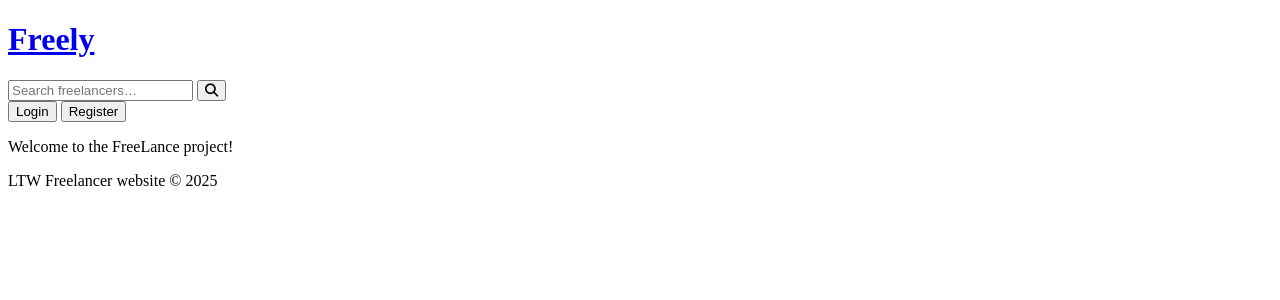
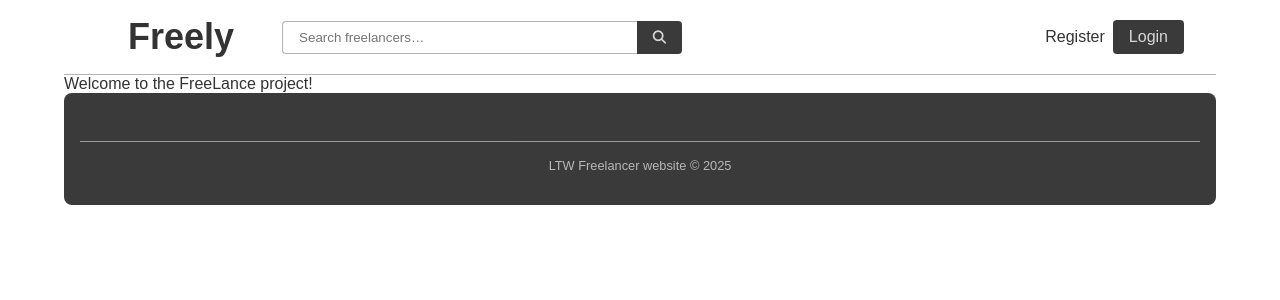
Before and after one commit to huimobi/Freely, a PHP site: page / in a window 1280 px wide. Shown: the top 300 px of the page. Run offline with PHP 8.4, Linux system fonts and the light colour scheme; some libraries are stand-ins or nearby versions.

Commit message:
Style login, register, header and footer

```diff
--- a/css/style.css
+++ b/css/style.css
@@ -0,0 +1,227 @@
+:root {
+
+  --color-background:      #fff;
+  --color-background-dark: #3a3a3a;
+  --color-text:            #333;
+  --color-text-light:      #d7d7d7;
+  --color-border:          #b6b3b3;
+  --color-hover:           #111111;
+
+  --spacing-sm:  0.5rem;
+  --spacing-md:  1rem;
+  --spacing-lg:  2rem;
+
+  --radius-sm:   4px;
+  --radius-md:   8px;
+  --radius-lg:   12px;
+}
+
+/* Global Styles */
+* {
+  margin: 0;
+  padding: 0;
+  box-sizing: border-box;
+  font-family: Arial, sans-serif;
+
+}
+
+body {
+    color: var(--color-text);
+    padding: 0 5%;
+    background: var(--color-background);
+}
+
+/* Header */
+header {
+  display: flex;
+  align-items: center;
+  padding: var(--spacing-md) var(--spacing-lg);
+  background: var(--color-background);
+  border-bottom: 1px solid var(--color-border);
+}
+
+header h1 a {
+  font-size: 2.25rem;
+  font-weight: 800;
+  color: var(--color-text);
+  text-decoration: none;
+  padding: var(--spacing-lg);
+}
+
+/* Search bar */
+.search-bar {
+  flex: 0 1 400px;
+  margin: 0 auto 0  var(--spacing-md);
+  display: flex;
+}
+
+.search-bar input {
+  flex: 1;
+  padding: var(--spacing-sm) var(--spacing-md);
+  border: 1px solid var(--color-border);
+  border-right: none;
+  border-radius: var(--radius-sm) 0 0 var(--radius-sm);
+}
+
+.search-bar input:focus {
+  outline: none;
+}
+
+.search-bar button {
+  padding: var(--spacing-sm) var(--spacing-md);
+  background: var(--color-background-dark);
+  color: var(--color-text-light);
+  border: none;
+  cursor: pointer;
+  border-radius:0 var(--radius-sm) var(--radius-sm) 0;
+}
+
+.search-bar button:hover {
+  background: var(--color-hover);
+}
+
+.actions {
+  display: flex;
+  gap: var(--spacing-sm);
+}
+
+/* Buttons */
+
+/* Base button */
+.btn {
+    font: inherit;
+    cursor: pointer;
+    transition: background-color 0.2s ease, color 0.2s ease;
+  }
+
+  /* Primary (boxed) */
+  .btn--primary {
+    padding: var(--spacing-sm) var(--spacing-md);
+    background: var(--color-background-dark);
+    color: var(--color-text-light);
+    border: none;
+    border-radius: var(--radius-sm);
+  }
+
+  .btn--primary:hover {
+    background: var(--color-hover);
+  }
+
+  /* Link style */
+  .btn--link {
+    background: transparent;
+    border: none;
+    padding: 0;
+    color: var(--color-text);
+    text-decoration: none;
+  }
+
+  .btn--link:hover {
+    color: var(--color-hover);
+    text-decoration: underline;
+  }
+
+@media (max-width: 768px) {
+    header {
+      flex-direction: column;
+      gap: var(--spacing-md);
+    }
+
+    .actions {
+      justify-content: center;
+    }
+    .search-bar {
+        display: none;
+    }
+  }
+
+/* Dialog */
+dialog {
+    position: fixed;
+    top: 50%;
+    left: 50%;
+    transform: translate(-50%, -50%);
+    width: 90%;
+    max-width: 360px;
+    background: var(--color-background);
+    padding: var(--spacing-lg);
+    border: none;
+    border-radius: var(--radius-lg);
+    box-shadow: 0 2px 10px rgba(0, 0, 0, 0.1);
+}
+
+  dialog::backdrop {
+    background: rgba(0, 0, 0, 0.5);
+  }
+
+  dialog form {
+    display: grid;
+    gap: var(--spacing-md);
+  }
+
+  dialog form input,
+  dialog form button {
+    width: 100%;
+    padding: var(--spacing-sm) var(--spacing-md);
+    font-size: 1rem;
+    border: 1px solid var(--color-border);
+    border-radius: var(--radius-sm);
+  }
+
+  dialog form button {
+    background: var(--color-background-dark);
+    color: var(--color-text-light);
+    border: none;
+    font-weight: bold;
+    cursor: pointer;
+  }
+
+  dialog form button:hover {
+    background: var(--color-hover);
+  }
+
+  dialog menu {
+    display: flex;
+    justify-content: flex-end;
+    gap: var(--spacing-sm);
+    margin-top: var(--spacing-md);
+  }
+
+  dialog menu button {
+    background: transparent;
+    border: none;
+    color: var(--color-text);
+    font-size: 1rem;
+    cursor: pointer;
+  }
+
+  dialog > p {
+    margin-top: var(--spacing-md);
+  }
+
+/* Footer */
+footer {
+    background: var(--color-background-dark);
+    color: var(--color-text-light);
+    padding: var(--spacing-lg) var(--spacing-md);
+    border-radius: var(--radius-md);
+}
+  /* Team list */
+  .footer-team {
+    display: flex;
+    flex-wrap: wrap;
+    justify-content: center;
+    gap: var(--spacing-lg);
+    margin: 0;
+    list-style: none;
+  }
+
+  /* Footer note */
+  .footer-note {
+    border-top: 1px solid var(--color-border);
+    margin: var(--spacing-md) 0 0;
+    padding-top: var(--spacing-md);
+    text-align: center;
+    font-size: 0.8rem;
+    opacity: 0.8;
+  }
--- a/templates/common.tpl.php
+++ b/templates/common.tpl.php
@@ -21,10 +21,12 @@
                 <button type="submit" aria-label="Search"><i class="fa fa-search"></i></button>
             </form>
 
-            <button type="button" data-modal-open="loginModal">Login</button>
-            <button type="button" data-modal-open="registerModal">Register</button>
-
+            <nav class="actions">
+                <button class="btn btn--link" type="button" data-modal-open="registerModal">Register</button>
+                <button class="btn btn--primary" type="button" data-modal-open="loginModal">Login</button>
+            </nav>
         </header>
+        <main>
         <?php drawModal('loginModal','drawLoginForm');?>
         <?php drawModal('registerModal','drawRegisterForm');?>
 
@@ -35,6 +37,10 @@
         <input type="password" name="password" placeholder="password">
         <button type="submit">Login</button>
     </form>
+    <p>
+        Don't have an account?
+        <button type="button" class="btn btn--link" data-modal-open="registerModal">Register</button>
+    </p>
 
 
 <?php } function drawRegisterForm() { ?>
@@ -57,8 +63,11 @@
 
 <?php } function drawFooter() { ?>
     <footer>
-        LTW Freelancer website &copy; 2025
+        <p class="footer-note">
+            LTW Freelancer website &copy; 2025
+        </p>
     </footer>
+    </main>
     </body>
     </html>
 
```
